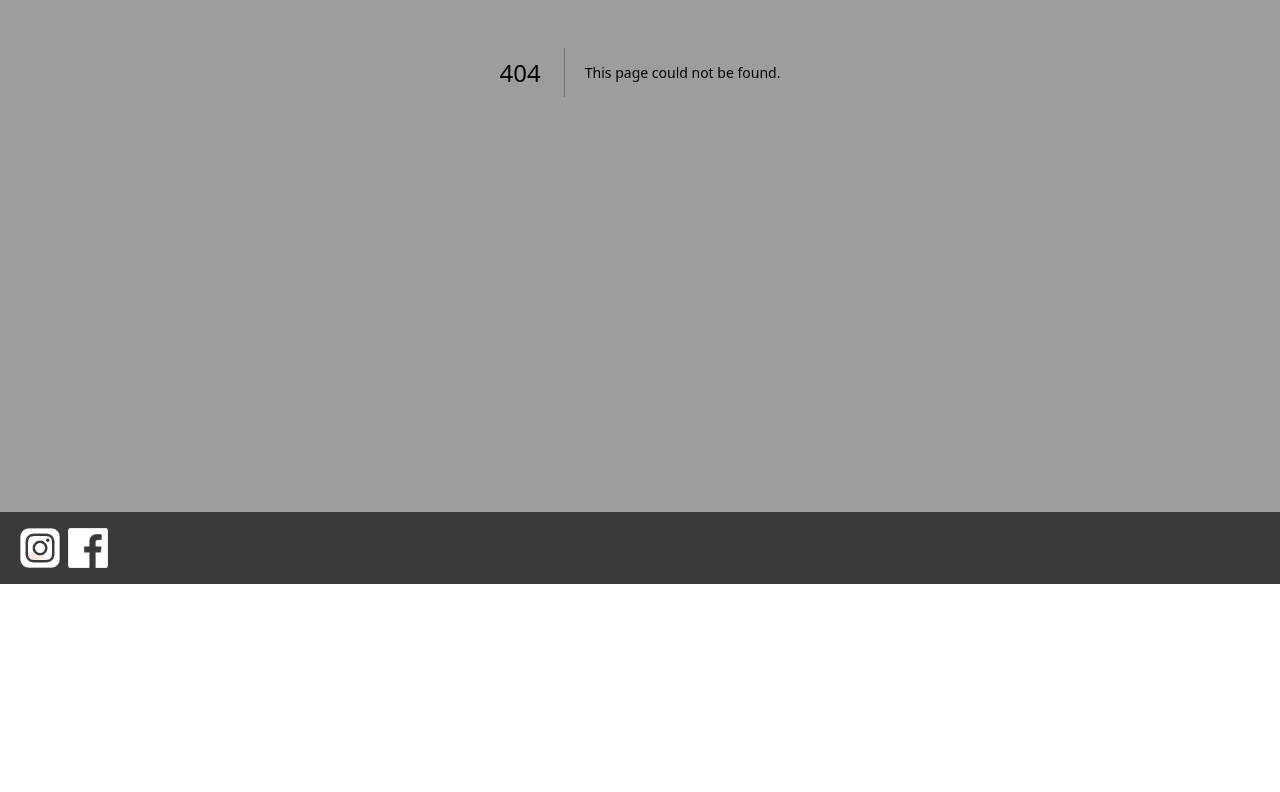
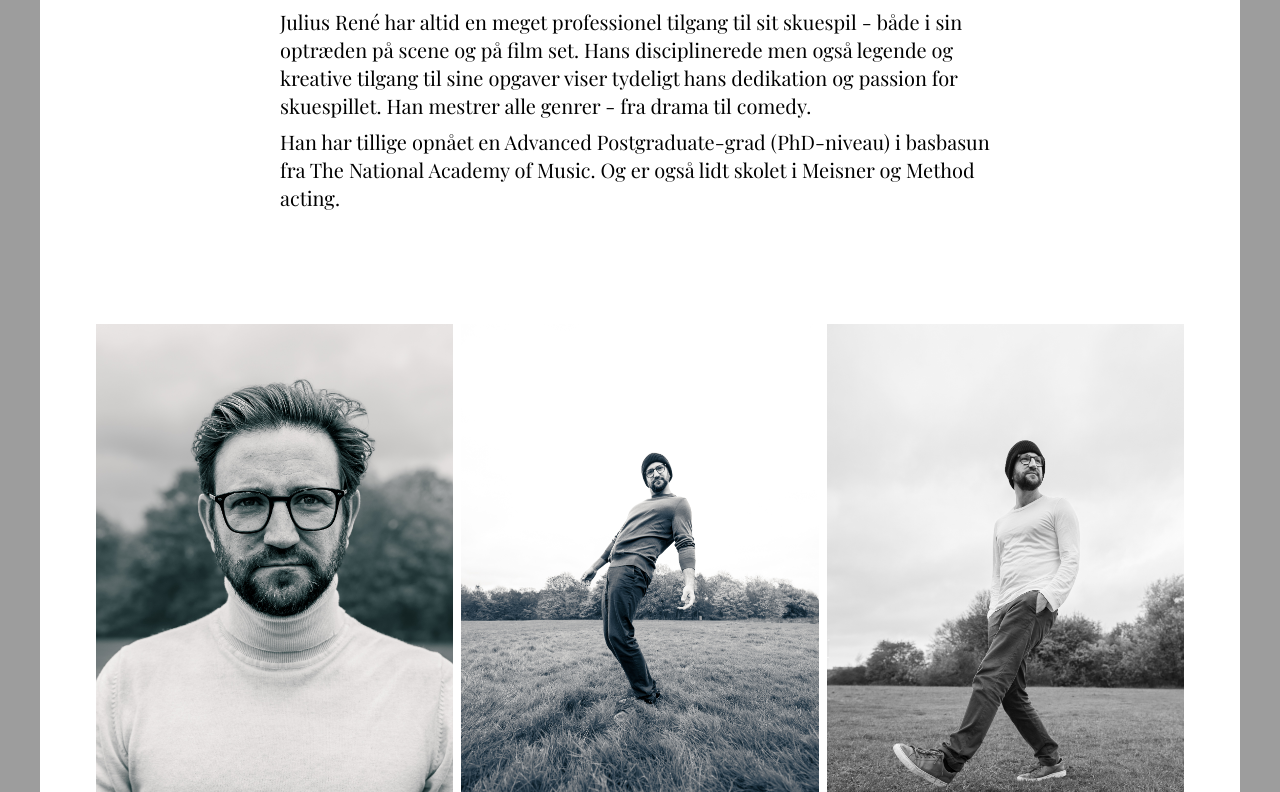
Before and after one commit to Claudiu-Ionel/rene-website, a Next.js app: page /Portofolios in a window 1280 px wide. Before the commit this address had no page. Shown: the part 368-1160 px from the top of the page. Before the commit the page ends 952 px from the top, so only its background shows below. Built offline with nearby package versions, Linux system fonts and the light colour scheme.

Commit message:
changed image widths, added new portofolio page

```diff
--- a/app/Components/Experience.js
+++ b/app/Components/Experience.js
@@ -63,7 +63,7 @@ export default function Experience() {
 
       {/* The projects timeline: */}
 
-      <section className="w-[60%] lg:w-[90%]">
+      {/* <section className="w-[60%] lg:w-[90%]">
         {experienceTimeline.map(({ year, projects }, idx) => (
           <div key={idx} className="w-full flex mb-10 lg:flex-col">
             <h3 className="text-2xl w-[20%] font-secondary">{year}</h3>
@@ -74,7 +74,7 @@ export default function Experience() {
             </div>
           </div>
         ))}
-      </section>
+      </section> */}
     </article>
   );
 
--- a/app/Components/Gallery.js
+++ b/app/Components/Gallery.js
@@ -1,5 +1,5 @@
 import Image from "next/image";
-
+import Experience from "./Experience";
 export default function Gallery({
   setModalOpen,
   setImgIdx,
@@ -14,8 +14,9 @@ export default function Gallery({
   return (
     <section
       id="gallery-section"
-      className="grid grid-rows-2 grid-cols-3 bg-white w-full h-[95vw] justify-center gap-x-0 gap-y-3 py-16 px-14 md:px-10 md:gap-3 md:h-[80vw] sm:grid-rows-3 sm:grid-cols-2 sm:px-5 sm:h-[200vw] sm:gap-y-5"
+      className="grid grid-rows-2 grid-cols-3 bg-white w-full h-[95vw] justify-center gap-x-2 gap-y-2 py-16 px-14 md:px-10 md:gap-3 md:h-[80vw] sm:grid-rows-3 sm:grid-cols-2 sm:px-5 sm:h-[200vw] sm:gap-y-5"
     >
+      <Experience></Experience>
       {galleryImages.map((item, idx) => {
         return (
           idx < limit && (
@@ -26,7 +27,7 @@ export default function Gallery({
                   setModalOpen(true);
                   setModalImageGallery(galleryImages);
                 }}
-                className="object-contain cursor-pointer md:object-cover inline-block h-auto max-w-[100%]
+                className="object-cover cursor-pointer md:object-cover inline-block h-auto max-w-[100%]
                  "
                 src={item.imageUrl}
                 alt={item.alt}
--- a/app/Components/Nav.js
+++ b/app/Components/Nav.js
@@ -68,7 +68,7 @@ export default function Nav({ setSidebarOpen, sidebarOpen }) {
         } space-y-5`}
         >
           {linksToRender.map((link, idx) => {
-            if (idx === 0) {
+            if (idx === 1) {
               return (
                 <li key={link.name} className="flex align-middle relative">
                   <details
@@ -82,7 +82,7 @@ export default function Nav({ setSidebarOpen, sidebarOpen }) {
                     <div className="flex flex-col space-y-2 absolute left-[140%] top-[0] box-shadow">
                       <Link
                         onClick={(e) => setSidebarOpen(false)}
-                        href="/Gallery"
+                        href="/Portofolios"
                       >
                         {englishVersion ? "Portfolios" : "Porteføljer"}
                       </Link>
@@ -143,13 +143,13 @@ export default function Nav({ setSidebarOpen, sidebarOpen }) {
         ${!hover ? "opacity-100" : ""}`}
         >
           {linksToRender.map((link, idx) => {
-            if (idx === 0) {
+            if (idx === 1) {
               return (
                 <li key={link.name} className="flex align-middle relative">
                   <details className="cursor-pointer">
                     <summary>{link.name}</summary>
                     <div className="flex flex-col space-y-2 absolute top-[30px] box-shadow">
-                      <Link href="/Gallery">
+                      <Link href="/Portofolios">
                         {englishVersion ? "Portfolios" : "Porteføljer"}
                       </Link>
                       <Link href="/Gallery">
--- /dev/null
+++ b/app/Portofolios/page.js
@@ -0,0 +1,52 @@
+"use client";
+
+import Image from "next/image";
+import Experience from "../Components/Experience";
+import ImageModal from "../Components/ImageModal";
+import { galleryImages } from "../data/data";
+import { useState } from "react";
+export default function Portofolios({}) {
+  const [imageModalOpen, setImageModalOpen] = useState(false);
+  const [imageIdx, setImgIdx] = useState(0);
+  const [modalImageGallery, setModalImageGallery] = useState([]);
+  const limit = 5;
+  function openModal(imgIdx) {
+    setImgIdx(imgIdx);
+    setModalOpen(true);
+  }
+
+  return (
+    <>
+      <div className="w-full bg-white px-8 py-6 h-[128px] ipadAir:hidden"></div>
+      <Experience></Experience>
+      <section
+        id="gallery-section"
+        className="grid grid-rows-2 grid-cols-3 bg-white w-full h-[95vw] justify-center gap-x-2 gap-y-2 py-16 px-14 md:px-10 md:gap-3 md:h-[80vw] sm:grid-rows-3 sm:grid-cols-2 sm:px-5 sm:h-[200vw] sm:gap-y-5"
+      >
+        {galleryImages.map((item, idx) => {
+          return (
+            idx < limit && (
+              <div key={idx} className="w-full relative">
+                <Image
+                  onClick={() => {
+                    setImgIdx(idx);
+                    setImageModalOpen(true);
+                    setModalImageGallery(galleryImages);
+                  }}
+                  className="object-cover cursor-pointer md:object-cover inline-block h-auto max-w-[100%]
+                 "
+                  src={item.imageUrl}
+                  alt={item.alt}
+                  loading="lazy"
+                  fill
+                  sizes="(max-width: 768px) 100vw, (max-width: 1200px) 50vw, 33vw"
+                  quality={100}
+                />
+              </div>
+            )
+          );
+        })}
+      </section>
+    </>
+  );
+}
```
